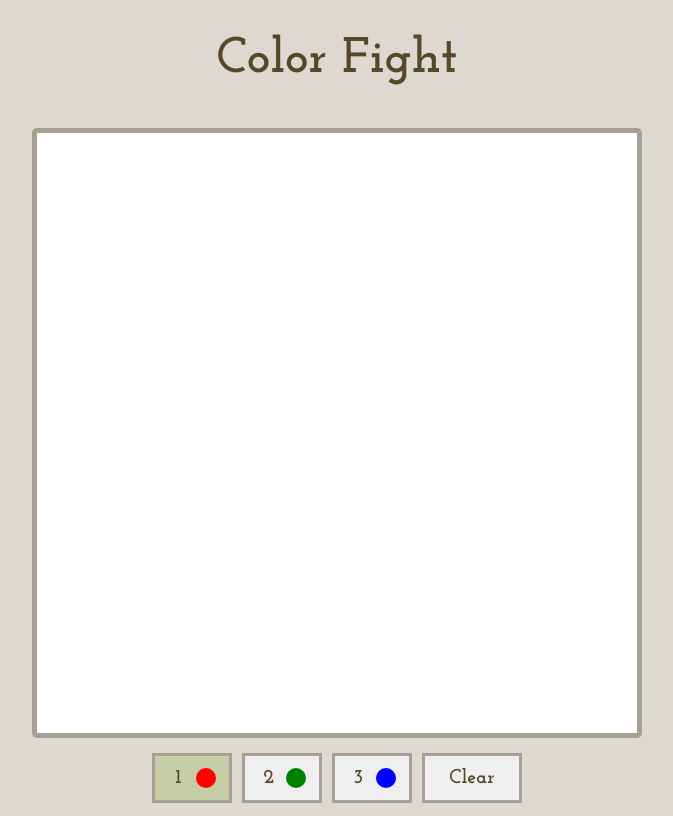
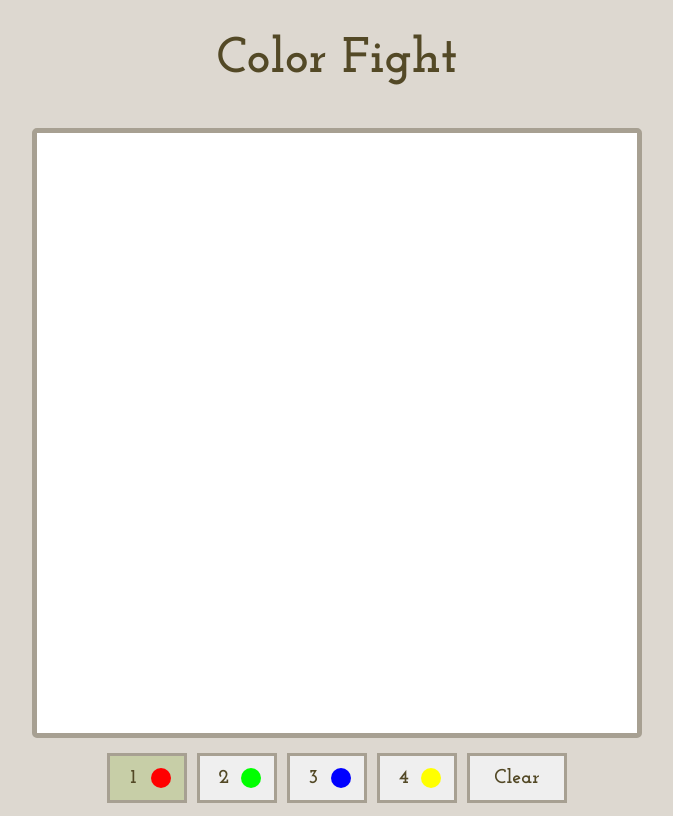
Before and after one commit to thoai-atb/color-fight, a React (Create React App) app: page / in a window 1280 px wide. Shown: the whole page, without its empty margins (303-976 px from the left). Built offline with nearby package versions, Linux system fonts and the light colour scheme.

Commit message:
Add more rules and colors

```diff
--- a/src/App.js
+++ b/src/App.js
@@ -1,29 +1,24 @@
 import Canvas from './components/Canvas/Canvas.js'
 import ColorButton from './components/ColorButton/ColorButton.js'
 import React, {useState, useEffect} from 'react'
-const {Model} = require('./model/Model.js');
-const model = new Model(600, 600, 12);
-const colorMap = new Map([
-  ['0', [255, 255, 255]],
-  ['1', [255, 0, 0]],
-  ['2', [0, 255, 0]],
-  ['3', [0, 0, 255]]
-]);
+import rules from './data/rules.json'
+const {Model} = require('./model/Model.js')
+const model = new Model(600, 600, 12, rules[4])
 
 const App = () => {
-  const [selectedTeam, setSelectedTeam] = useState('1');
+  const [selectedTeam, setSelectedTeam] = useState(model.rule.teams[0] + '');
 
   useEffect(() => {
     const keyDown = (e) => {
       if(e.key > '0' && e.key <= '9')
-        selectTeam(e.key);
+        selectTeam(model.rule.teams[parseInt(e.key) - 1] + '');
     }
     document.addEventListener('keydown', keyDown);
   }, []);
 
 
   const selectTeam = (team) => {
-    if(colorMap.has(team)) {
+    if(model.rule.teams.indexOf(parseInt(team)) !== -1) {
       setSelectedTeam(team);
     }
   }
@@ -36,12 +31,14 @@ const App = () => {
     <div className="App" >
       <h1>Color Fight</h1>
       <div className="center">
-        <Canvas model={model} colorMap={colorMap} selectedTeam={selectedTeam}/>
+        <Canvas model={model} selectedTeam={selectedTeam}/>
       </div>
       <div className="center">
-        <ColorButton selected={selectedTeam === '1'} number={'1'} color={'red'} func={selectTeam} />
-        <ColorButton selected={selectedTeam === '2'} number={'2'} color={'green'} func={selectTeam} />
-        <ColorButton selected={selectedTeam === '3'} number={'3'} color={'blue'} func={selectTeam} />
+        {
+          model.rule.teams.map((teamID, index) => {
+            return <ColorButton key={index} label={index + 1} selected={selectedTeam === teamID + ''} team={teamID} func={selectTeam} />
+          })
+        }
         <button className='eraseBtn' onClick={clear}>Clear</button>
       </div>
     </div>
--- a/src/components/Canvas/Canvas.js
+++ b/src/components/Canvas/Canvas.js
@@ -1,7 +1,8 @@
 import {useState, useRef, useEffect} from 'react'
 import './canvas.css'
+import colorMap from '../../data/colorMap.json'
 
-const Canvas = ({model, colorMap, selectedTeam}) => {
+const Canvas = ({model, selectedTeam}) => {
     const [canvasRef] = useState(useRef(null));
     const [mouseInfo] = useState({
         pressing: false,
@@ -23,9 +24,7 @@ const Canvas = ({model, colorMap, selectedTeam}) => {
                 let i = index * 4;
                 let team = model.getTeam(index);
                 let r = team === '0' ? 1 : (model.getLevelNorm(index) + 3) / 4;
-                if(!colorMap.get(team))
-                    console.log(team, colorMap);
-                let [red, green, blue] = colorMap.get(team);
+                let [red, green, blue] = colorMap[team];
                 nextFrame.data[i] = red * r;
                 nextFrame.data[i+1] = green * r;
                 nextFrame.data[i+2] = blue * r;
@@ -40,7 +39,7 @@ const Canvas = ({model, colorMap, selectedTeam}) => {
         return () => {
             cancelAnimationFrame(requestID);
         }
-    }, [canvasRef, model, colorMap])
+    }, [canvasRef, model])
 
     // eslint-disable-next-line
     const getCanvas = () => {
--- a/src/components/ColorButton/ColorButton.js
+++ b/src/components/ColorButton/ColorButton.js
@@ -1,9 +1,12 @@
 import './ColorButton.css'
+import colorMap from '../../data/colorMap.json'
 
-const ColorButton = ({selected, number, color, func}) => {
+const ColorButton = ({selected, label, team, func}) => {
+    const ar = colorMap[team + ''];
+    const color = `rgb(${ar[0]}, ${ar[1]}, ${ar[2]})`;
     return (
-        <button className={'colorBtn' + (selected ? ' colorBtn-select' : '')} onMouseDown={() => func(number)}>
-            <label>{`${number}`}</label>
+        <button className={'colorBtn' + (selected ? ' colorBtn-select' : '')} onMouseDown={() => func(team + '')}>
+            <label>{`${label}`}</label>
             <div className='color-sticker' style={{backgroundColor: color}}></div>
         </button>
     )
--- /dev/null
+++ b/src/data/colorMap.json
@@ -0,0 +1,15 @@
+{
+    "0" : [255, 255, 255],
+    "1" : [255, 0, 0],
+    "2" : [0, 255, 0],
+    "3" : [0, 0, 255],
+    "4" : [255, 255, 0],
+    "5" : [0, 255, 255],
+    "6" : [255, 0, 255],
+    "7" : [255, 127, 0],
+    "8" : [0, 255, 127],
+    "9" : [127, 0, 255],
+    "10" : [127, 255, 0],
+    "11" : [0, 127, 255],
+    "12" : [255, 0, 127]
+}
--- /dev/null
+++ b/src/data/rules.json
@@ -0,0 +1,22 @@
+[
+    {
+        "teams": [1, 2, 3],
+        "pairs": [[1, 2], [2, 3], [3, 1]]
+    },
+    {
+        "teams": [4, 5, 6],
+        "pairs": [[4, 5], [5, 6], [6, 4]]
+    },
+    {
+        "teams": [7, 8, 9],
+        "pairs": [[7, 8], [8, 9], [9, 7]]
+    },
+    {
+        "teams": [10, 11, 12],
+        "pairs": [[10, 11], [11, 12], [12, 10]]
+    },
+    {
+        "teams": [1, 2, 3, 4],
+        "pairs": [[1, 2], [2, 3], [3, 4], [4, 1]]
+    }
+]
--- a/src/model/model.js
+++ b/src/model/model.js
@@ -1,11 +1,11 @@
 class Model {
-    constructor (width, height, maxHealth) {
+    constructor (width, height, maxHealth, rule) {
         this.width = width;
         this.height = height;
         this.maxHealth = maxHealth;
+        this.rule = rule;
         this.initMatrix();
         this.run();
-        console.log('Model created');
     }
 
     initMatrix() {
@@ -96,12 +96,10 @@ class Model {
     }
 
     teamWin(teamA, teamB) {
-        if (teamA === '1' && teamB === '2')
-          return true;
-        if (teamA === '2' && teamB === '3')
-          return true;
-        if (teamA === '3' && teamB === '1')
-          return true;
+        for(let r of this.rule.pairs) {
+            if(teamA === r[0] + '' && teamB === r[1] + '')
+                return true;
+        }
         return false;
     }
 }
```
